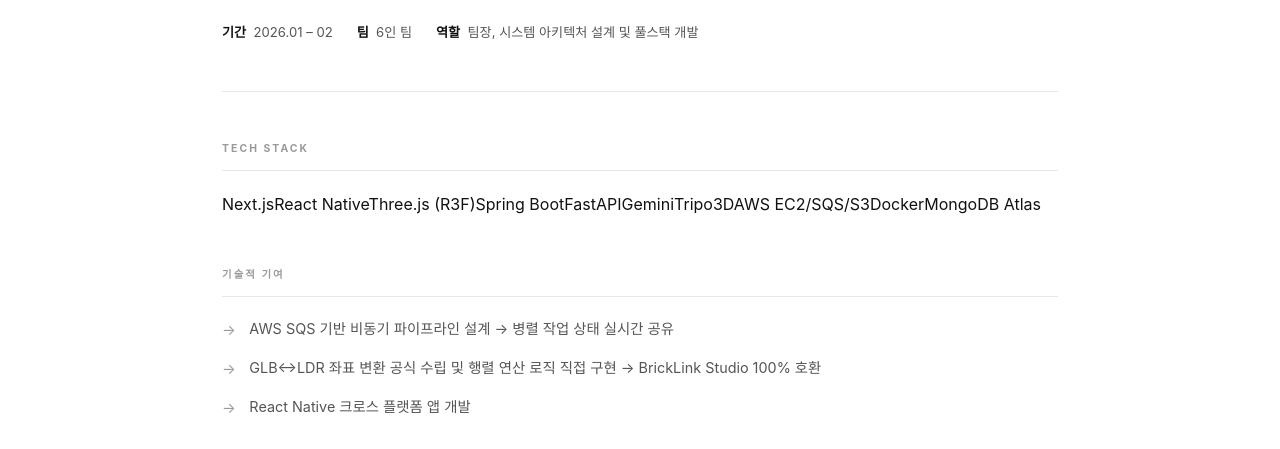
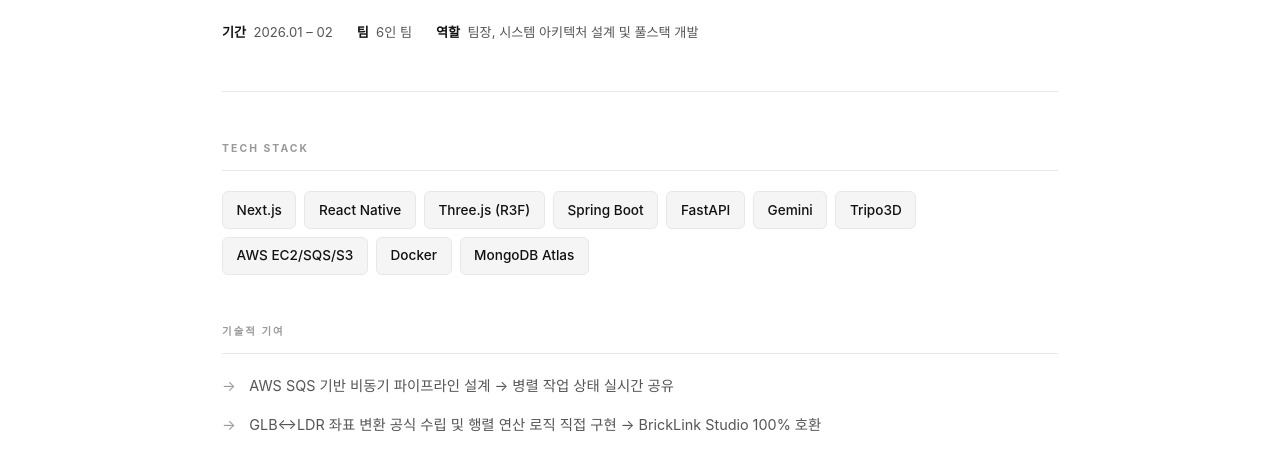
Before and after one commit to sio60/sio60.github.io, a plain HTML site: page index.html in a window 1280 px wide. Both pictures are taken after a click on the element 427 px from the left and 1665 px from the top of the page. Shown: the part 321-770 px from the top of the page. Drawn offline with Linux system fonts and the light colour scheme.

Commit message:
Make tech stack tags larger and more readable in project detail view

```diff
--- a/index.html
+++ b/index.html
@@ -441,6 +441,20 @@
     }
     .fade-in.visible { opacity: 1; transform: none; }
 
+    /* ─── Detail Tags ────────────────────────────────────── */
+    .detail-tag {
+      display: inline-block;
+      background: var(--bg-alt);
+      color: var(--text);
+      border: 1px solid var(--border);
+      border-radius: 6px;
+      padding: 0.4rem 0.85rem;
+      font-size: 0.85rem;
+      font-weight: 500;
+      transition: background 0.2s, border-color 0.2s;
+    }
+    .tags { display: flex; flex-wrap: wrap; gap: 0.5rem; }
+
     /* ─── Scrollbar ──────────────────────────────────────── */
     ::-webkit-scrollbar { width: 6px; }
     ::-webkit-scrollbar-track { background: transparent; }
@@ -807,8 +821,9 @@
     ];
 
     /* ── Render project cards ── */
-    function tagsHtml(arr) {
-      return arr.map(t => `<span class="tag">${t}</span>`).join('');
+    function tagsHtml(arr, large = false) {
+      const cls = large ? 'detail-tag' : 'tag';
+      return arr.map(t => `<span class="${cls}">${t}</span>`).join('');
     }
 
     function renderCards() {
@@ -855,7 +870,7 @@
         <div class="detail-body">
           <div class="detail-section">
             <p class="detail-section-label">Tech Stack</p>
-            <div class="tags">${tagsHtml(p.allTags)}</div>
+            <div class="tags">${tagsHtml(p.allTags, true)}</div>
           </div>
           <div class="detail-section">
             <p class="detail-section-label">기술적 기여</p>
```
